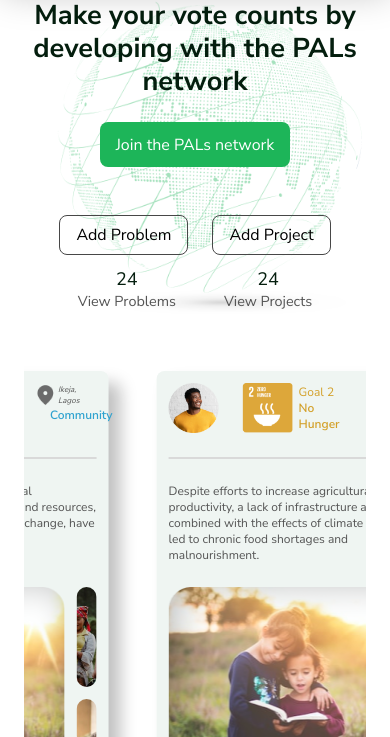
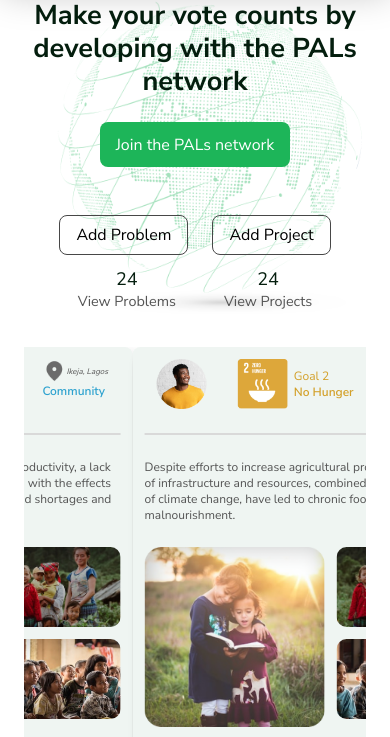
Before and after one commit to unuefeejovwoke/Forthecofrontend, a plain HTML site: page index.html in a window 390 px wide. Shown: the part 107-844 px from the top of the page. Drawn offline with nearby package versions, Linux system fonts and the light colour scheme; files whose address does not match are found by name.

Commit message:
working on hero-section

```diff
--- a/assets/scss/4-layout/_siteMainContent.scss
+++ b/assets/scss/4-layout/_siteMainContent.scss
@@ -73,6 +73,7 @@
     box-shadow: 12px 12px 16px rgba(13, 13, 13, 0.25);
     border-radius: 8px;
     padding: 12px;
+    height: 400px;
   }
   hr {
     width: 100%;
@@ -132,6 +133,9 @@
     display: flex;
     gap: 12px;
     margin-top: 24px;
+    img.item1{
+      height: 180px;
+    }
     .img-item {
       width: 100%;
       height: auto;
@@ -142,8 +146,12 @@
     .img-item {
       height: 100px;
     }
+
     .item2 {
       margin-bottom: 12px;
+    }
+    .item2, .item3{
+      height: 80px;
     }
   }
 }
@@ -196,6 +204,18 @@
 @media (max-width: 450px) {
   .hero-section {
     background-size: 150%;
+
+  }
+  .problem--card{
+    padding: unset;
+    .project--info{
+      gap: 6px;
+      .location--display{
+        .category-tag{
+          transform: none;
+        }
+      }
+    }
   }
 }
 /*======END OF HERO SECTION STYLING=====*/
```
Also changed, not shown: assets/scss/main.css, 1 other file.
